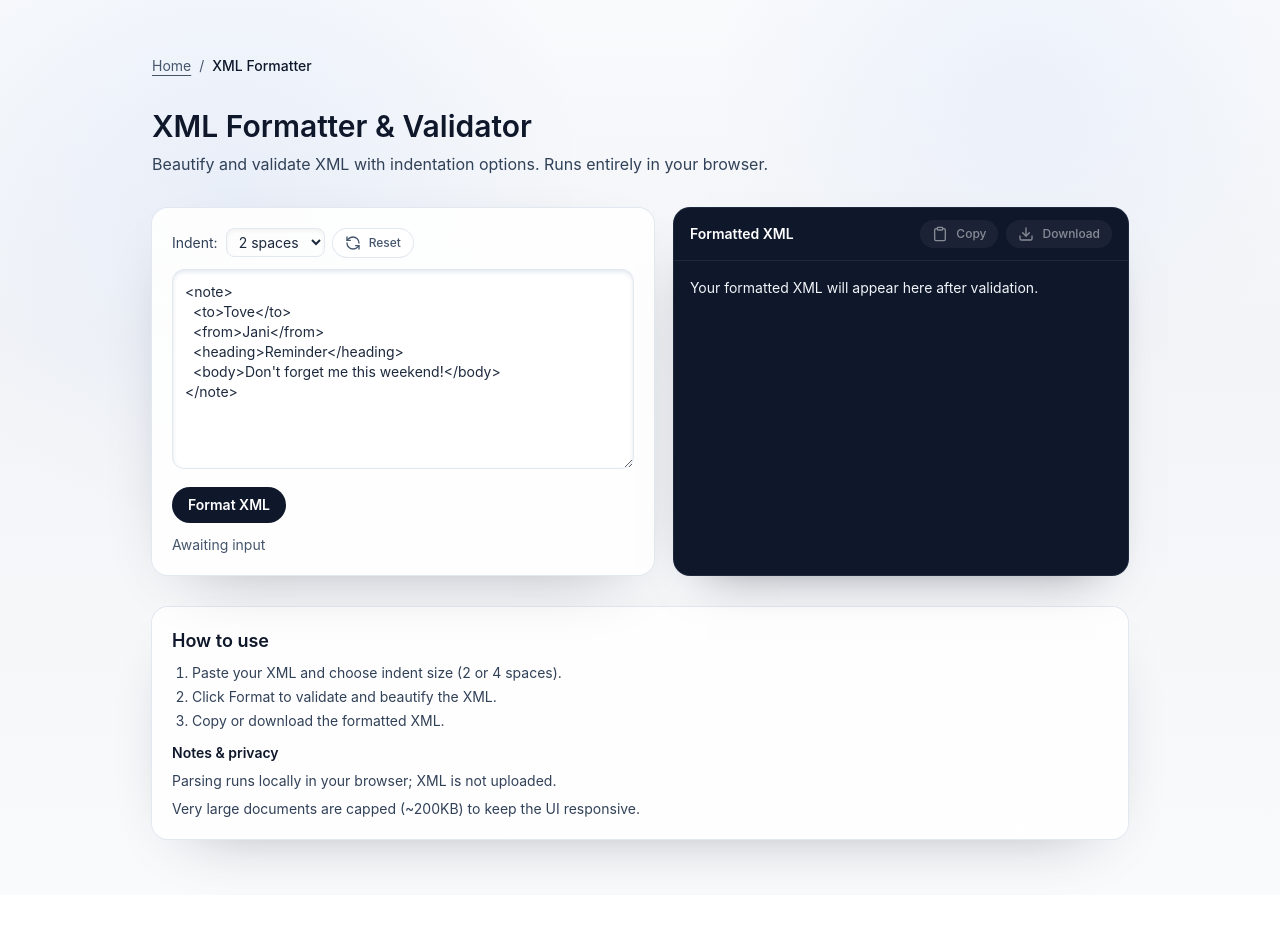
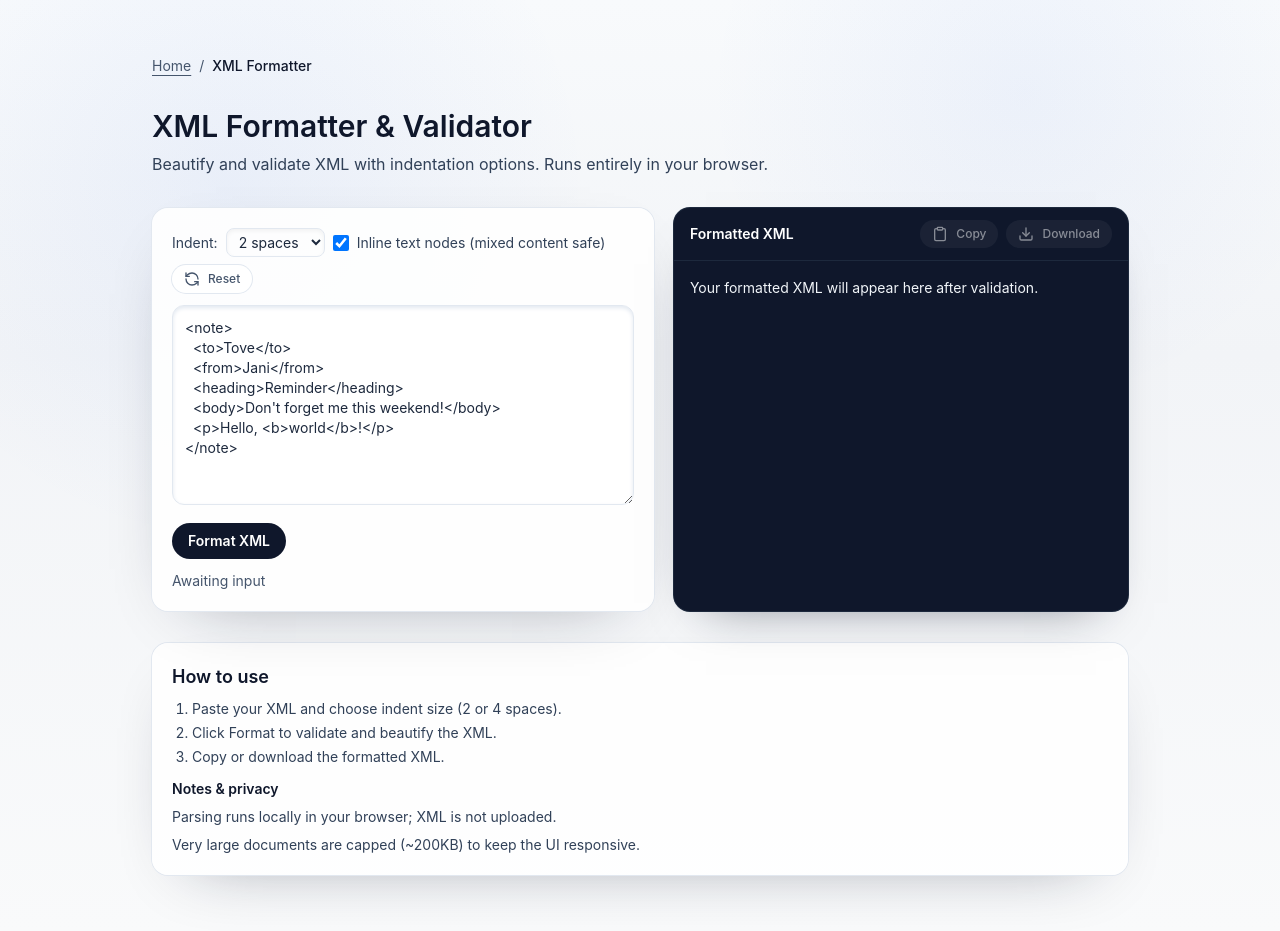
Before and after one commit to ChainPix/custom-website, a Next.js app: page /xml-formatter in a window 1280 px wide. Before the commit the page ends 895 px from the top, so only its background shows below. Built offline with nearby package versions, Linux system fonts and the light colour scheme; no server answers.

Commit message:
Add mixed content inline toggle

```diff
--- a/app/(tools)/xml-formatter/XML_FORMATTER.md
+++ b/app/(tools)/xml-formatter/XML_FORMATTER.md
@@ -1,7 +1,7 @@
 # XML Formatter & Validator — Assessment & Plan
 
 ## Current state
-- Features: Paste XML, validate via DOMParser, and beautify via DOM tree traversal (preserves mixed content, CDATA, comments, processing instructions, DOCTYPE) with 2/4 space indent; copy/download output; reset to sample; guards for empty/very large input (~200KB); aria-live status and labeled regions; metadata + FAQPage JSON-LD; on-page How-to/privacy note.
+- Features: Paste XML, validate via DOMParser, and beautify via DOM tree traversal (preserves mixed content, CDATA, comments, processing instructions, DOCTYPE) with 2/4 space indent; inline mixed content toggle for inline text node handling; copy/download output; reset to sample; guards for empty/very large input (~200KB); aria-live status and labeled regions; metadata + FAQPage JSON-LD; on-page How-to/privacy note.
 - UX: Two-pane layout consistent with other tools; status/errors; soft shadows.
 - Accessibility/SEO: aria labels/live region; output region labeled; focus-visible styles; per-tool metadata.
 
--- a/app/(tools)/xml-formatter/client.tsx
+++ b/app/(tools)/xml-formatter/client.tsx
@@ -6,6 +6,7 @@ import { Check, Clipboard, Download, RefreshCcw } from "lucide-react";
 
 type Options = {
   indent: number;
+  inlineMixedContent: boolean;
 };
 
 const sampleXml = `<note>
@@ -13,6 +14,7 @@ const sampleXml = `<note>
   <from>Jani</from>
   <heading>Reminder</heading>
   <body>Don't forget me this weekend!</body>
+  <p>Hello, <b>world</b>!</p>
 </note>`;
 
 function parseXml(xml: string) {
@@ -25,7 +27,7 @@ function parseXml(xml: string) {
   return doc;
 }
 
-function serializePretty(doc: Document, indent: number) {
+function serializePretty(doc: Document, indent: number, inlineMixedContent: boolean) {
   const serializer = new XMLSerializer();
   const indentUnit = " ".repeat(indent);
 
@@ -77,7 +79,7 @@ function serializePretty(doc: Document, indent: number) {
           (child) =>
             child.nodeType === Node.TEXT_NODE || child.nodeType === Node.CDATA_SECTION_NODE
         );
-        if (hasMixedContent || onlyInlineText) {
+        if (onlyInlineText || (hasMixedContent && inlineMixedContent)) {
           const inline = children.map(serializeInline).join("");
           return `${pad}${openTag}${inline}${closeTag}`;
         }
@@ -106,7 +108,7 @@ function serializePretty(doc: Document, indent: number) {
 export default function XmlFormatterClient() {
   const [input, setInput] = useState(sampleXml);
   const [output, setOutput] = useState("");
-  const [options, setOptions] = useState<Options>({ indent: 2 });
+  const [options, setOptions] = useState<Options>({ indent: 2, inlineMixedContent: true });
   const [error, setError] = useState("");
   const [copied, setCopied] = useState(false);
 
@@ -124,7 +126,7 @@ export default function XmlFormatterClient() {
       if (!trimmed) throw new Error("Enter XML to format.");
       if (trimmed.length > 200000) throw new Error("Input too large. Please limit to ~200KB.");
       const doc = parseXml(trimmed);
-      const pretty = serializePretty(doc, options.indent);
+      const pretty = serializePretty(doc, options.indent, options.inlineMixedContent);
       setOutput(pretty);
     } catch (err: any) {
       setError(err?.message || "Unable to format XML.");
@@ -193,19 +195,30 @@ export default function XmlFormatterClient() {
               Indent:
               <select
                 value={options.indent}
-                onChange={(e) => setOptions({ indent: Number(e.target.value) })}
+                onChange={(e) => setOptions((prev) => ({ ...prev, indent: Number(e.target.value) }))}
                 className="rounded-lg border border-slate-200 px-2 py-1 text-sm text-slate-800 shadow-inner focus:border-slate-400 focus:outline-none focus:ring-2 focus:ring-slate-200 focus-visible:outline focus-visible:outline-2 focus-visible:outline-offset-2 focus-visible:outline-slate-400"
               >
                 <option value={2}>2 spaces</option>
                 <option value={4}>4 spaces</option>
               </select>
             </label>
+            <label className="flex items-center gap-2">
+              <input
+                type="checkbox"
+                checked={options.inlineMixedContent}
+                onChange={(e) =>
+                  setOptions((prev) => ({ ...prev, inlineMixedContent: e.target.checked }))
+                }
+                className="h-4 w-4 rounded border-slate-300 text-slate-900 focus:ring-slate-400"
+              />
+              Inline text nodes (mixed content safe)
+            </label>
             <button
               onClick={() => {
                 setInput(sampleXml);
                 setOutput("");
                 setError("");
-                setOptions({ indent: 2 });
+                setOptions({ indent: 2, inlineMixedContent: true });
                 setCopied(false);
               }}
               className="flex items-center gap-2 rounded-full bg-white px-3 py-1.5 text-xs font-medium text-slate-600 shadow-[var(--shadow-soft)] ring-1 ring-slate-200 transition hover:-translate-y-0.5 focus-visible:outline focus-visible:outline-2 focus-visible:outline-offset-2 focus-visible:outline-slate-400"
```
